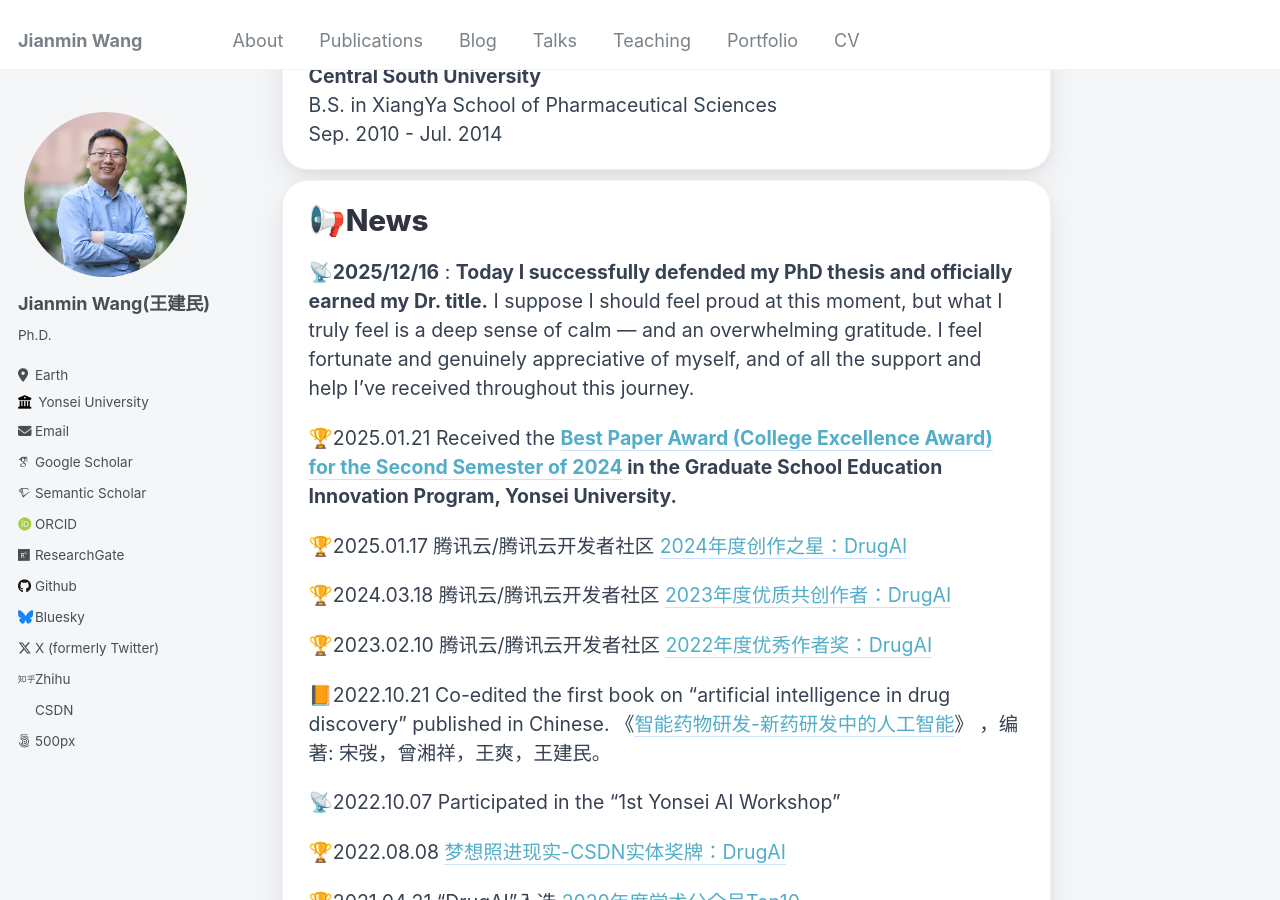
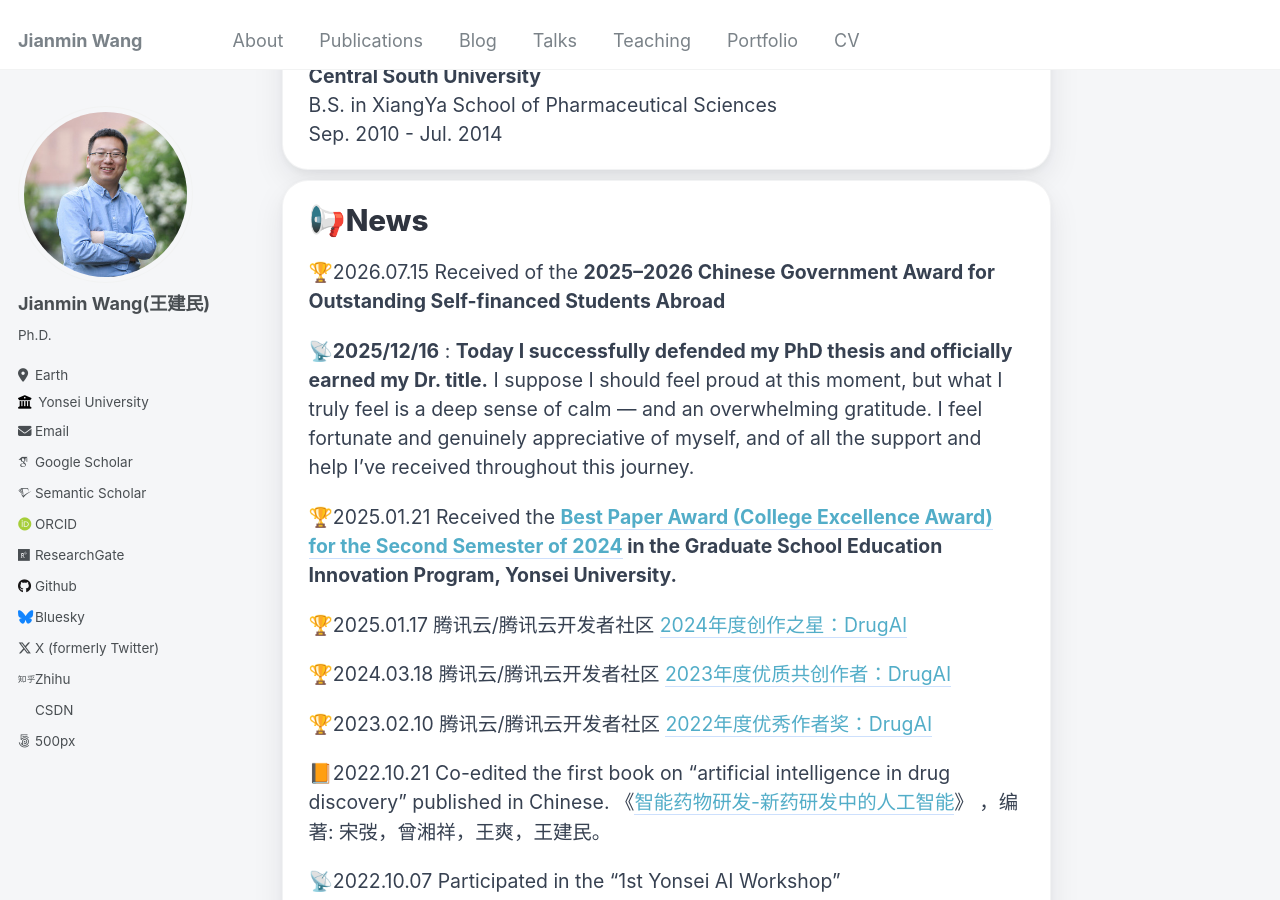
Before and after one commit to Jianmin2drugai/Jianmin2drugai.github.io, a Jekyll site: the page built from _pages/about.md, in a window 1280 px wide and 900 px high, scrolled down 1047 px. Built offline with Jekyll 4.4.1, drawn with Linux system fonts in a browser that asks for light colours; some web fonts are replaced.

Commit message:
Update about.md

```diff
--- a/_pages/about.md
+++ b/_pages/about.md
@@ -38,6 +38,8 @@ Sep. 2010 - Jul. 2014
 <div class="card-section" markdown="1">
 &#x1F4E2;News
 ======
+&#x1F3C6;2026.07.15 Received of the **2025–2026 Chinese Government Award for Outstanding Self-financed Students Abroad**
+
 &#x1F4E1;**2025/12/16** : **Today I successfully defended my PhD thesis and officially earned my Dr. title.** I suppose I should feel proud at this moment, but what I truly feel is a deep sense of calm — and an overwhelming gratitude. I feel fortunate and genuinely appreciative of myself, and of all the support and help I’ve received throughout this journey.
 
 &#x1F3C6;2025.01.21 Received the **<a href="https://graduate.yonsei.ac.kr/graduate/board/news.do?mode=view&articleNo=220032&article.offset=0&articleLimit=10">Best Paper Award (College Excellence Award) for the Second Semester of 2024</a> in the Graduate School Education Innovation Program, Yonsei University.**
```
